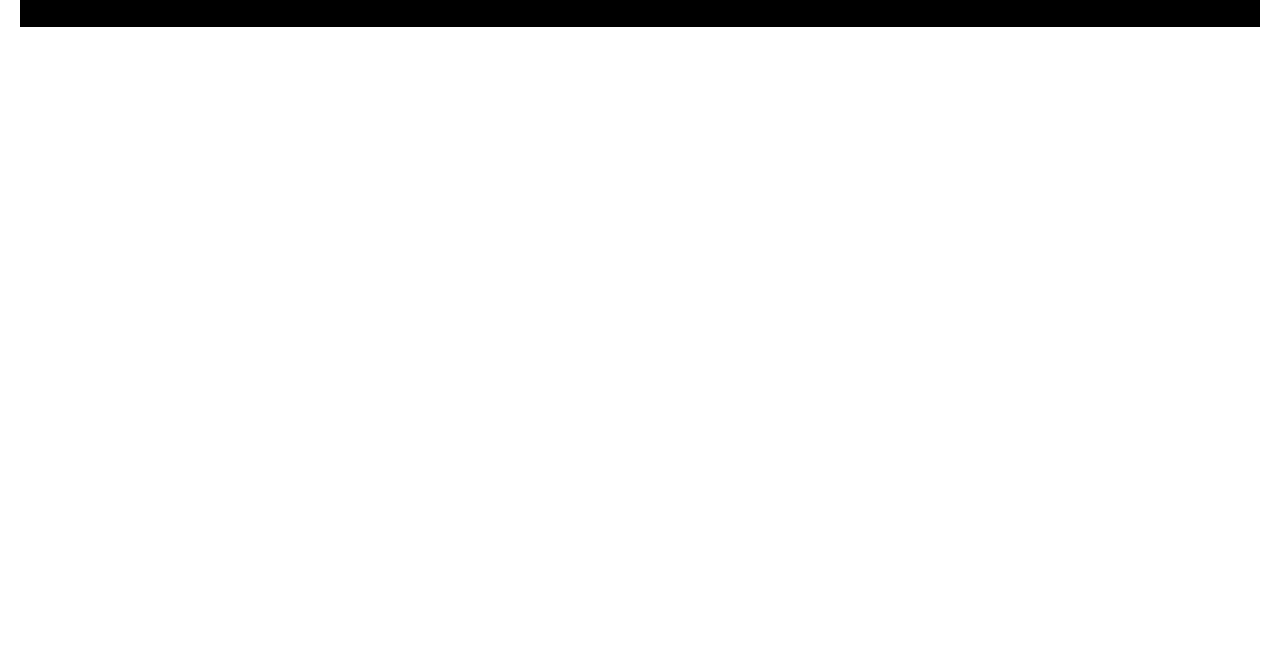
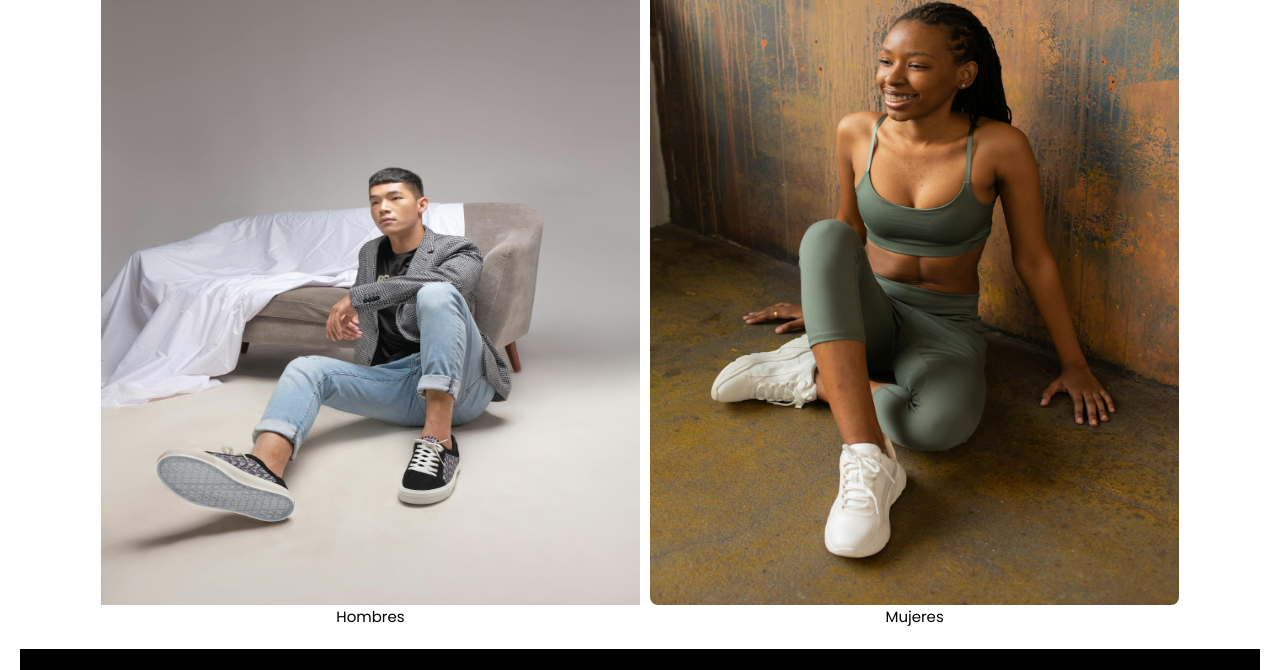
Before and after one commit to Maximiliano-cabral/Scorpion-Calzados, a website: page index.html in a window 1280 px wide. Shown: the part 2903-3573 px from the top of the page. Before the commit the page ends 2950 px from the top, so only its background shows below. Drawn offline with nearby package versions, Linux system fonts and the light colour scheme.

Commit message:
ya lo tenemos

```diff
--- a/index.html
+++ b/index.html
@@ -131,6 +131,19 @@
                 <img src="./img/zapas-mujer.jpg" alt="zapas-mujer">
             </div>
         </section>
+        <section class="pro">
+            <h2>Productos</h2>
+            <div class="tarjetas">
+                <article class="hombress">
+                    <img src="./img/hombre-tarjet.jpg" alt="hombre-tarjet">
+                    <a href="./pages/hombre.html">Hombres</a>
+                </article>
+                <article class="mujeress">
+                    <img src="./img/mujer-tarjet.jpg" alt="mujer-tarjet">
+                    <a href="./pages/mujer.html">Mujeres</a>
+                </article>
+            </div>
+        </section>
     </main>
     <!-- FLOATING BOTTON WHATSAPP -->
     <div class="wap">
--- a/scss/components/_main.scss
+++ b/scss/components/_main.scss
@@ -107,9 +107,95 @@
     bottom: 20px;
 }
 
-/*---- Mujer ----*/
-.mujer{
-    width: 100%;
-    height: 500px;
-    background-image: url(../../img/mujer.jpg);
+/*---- Hombre ---*/
+   .pro {
+    text-align: center;
+
+    h2 {
+        text-align: center;
+        background-color: black;
+        color: whitesmoke;
+        padding: 16px;
+    }
+
+    .tarjetas {
+        display: flex;
+        justify-content: center;
+        gap: 10px;
+
+        .hombress {
+            img {
+                width: 100%;
+                height: 700px;
+                text-decoration: none;
+                color: black;
+                font-size: 15px;
+            }
+             a {
+                text-decoration: none;
+                color: black;
+                font-size: 15px;
+
+            }
+
+        }
+
+        .mujeress {
+            img {
+                width: 100%;
+                height: 700px;
+                border-radius: 8px;
+            }
+
+            a {
+                text-decoration: none;
+                color: black;
+                font-size: 15px;
+
+            }
+        }
+    }
 }
+
+    /*---- Mujer ----*/
+    .mujer {
+        width: 100%;
+        height: 520px;
+        background-image: linear-gradient(rgba(0, 0, 0, 0.151), rgba(255, 255, 255, 0.205)), url(../img/medium.jpg);
+        background-repeat: no-repeat;
+        background-position: center;
+        background-size: cover;
+        object-fit: cover;
+        text-align: center;
+        display: flex;
+        flex-direction: column;
+        justify-content: center;
+        justify-items: center;
+
+        h2 {
+            font-size: 33px;
+            color: black;
+        }
+
+        p {
+            font-size: 22px;
+            color: black;
+            margin-top: 70px;
+        }
+    }
+
+    .pagos {
+        justify-items: center;
+        margin: 10px;
+
+        h2 {
+            text-align: center;
+        }
+
+        div {
+            img {
+                margin-top: 30px;
+                margin: 50px;
+            }
+        }
+    }
```
Also changed, not shown: pages/mujer.html (+8 -0 lines), css/estilos.css, img/american-express.png (added), img/hombre-tarjet.jpg (added), img/medium.jpg (added), img/mujer-tarjet.jpg (added), img/mujer1.jpg (added), img/small.jpg (added), img/tarjeta.png (added), img/visa.png (added), 1 other file.
